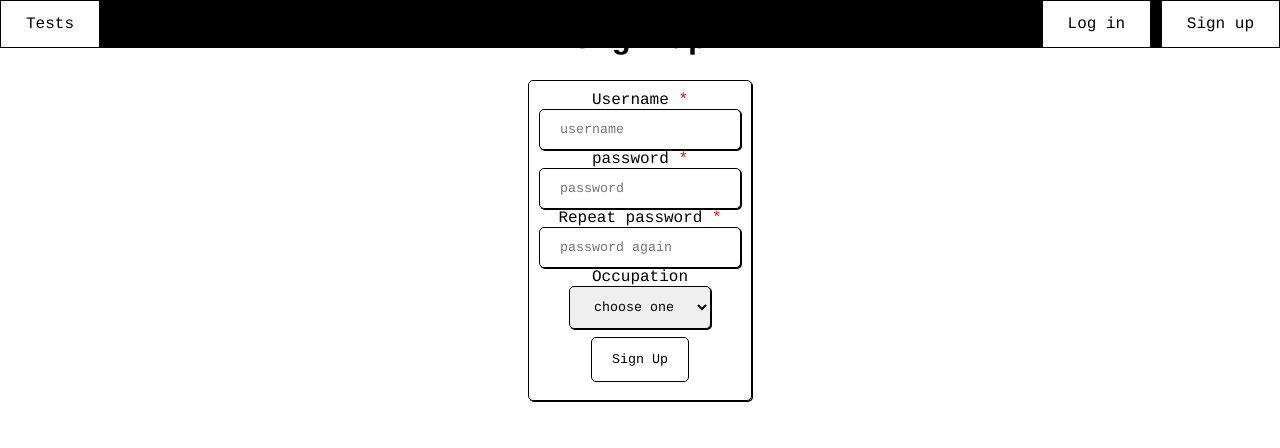
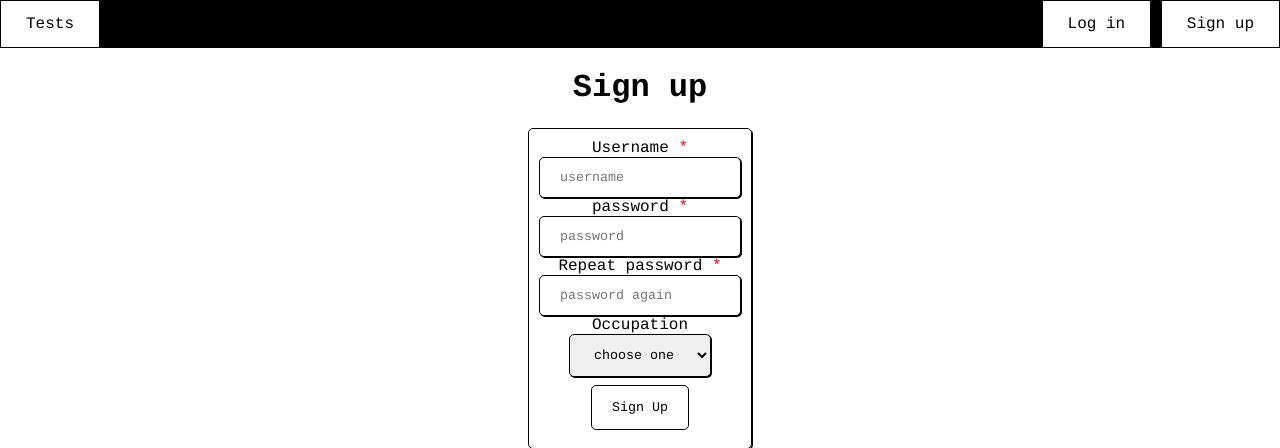
Before and after one commit to Theo777-coder/maths-test-creator, a PHP site: page /view/signUp_view.php in a window 1280 px wide. Shown: the top 448 px of the page. Run offline with PHP 8.4, Linux system fonts and the light colour scheme; data that the repository does not hold is empty; some libraries are stand-ins or nearby versions.

Commit message:
Fixed issues with fixed nav bar based on page position

```diff
--- a/AJAX/commonJS.js
+++ b/AJAX/commonJS.js
@@ -3,9 +3,11 @@ $(document).ready(function() {
 
     window.onscroll = function() {
         if (window.pageYOffset > header.offsetTop) {
+            document.body.style.paddingTop = header.offsetHeight + 'px';
             header.classList.remove("absolute");
             header.classList.add("fixed");
         } else if (window.pageYOffset == 0) {
+            document.body.style.paddingTop = null;
             header.classList.remove("fixed");
             header.classList.add("absolute");
         }
--- a/CSS/test.css
+++ b/CSS/test.css
@@ -44,8 +44,8 @@ body {
     width: 100%;
 }
 
-.absolute {
-    position: absolute;
+.relative {
+    position: relative;
 }
 
 .fixed {
--- a/model/connect.php
+++ b/model/connect.php
@@ -11,6 +11,6 @@ $pdo = new PDO("pgsql:" . sprintf(
 ));
 
 //localhost login
-// $dsn = "pgsql:host=localhost;port=5432;dbname=postgres;user=postgres;password=postgres";
-// $pdo = new PDO($dsn);
+$dsn = "pgsql:host=localhost;port=5432;dbname=postgres;user=postgres;password=postgres";
+$pdo = new PDO($dsn);
 ?>
--- a/view/topBar_view.php
+++ b/view/topBar_view.php
@@ -14,7 +14,7 @@ require_once "../controller/topBar.php";
     <script src="../AJAX/commonJS.js"></script>
 </head>
 <header>
-    <nav class="navi absolute" id="navigation">
+    <nav class="navi relative" id="navigation">
         <div id="linkBar" class="hiddenWhenPrinted">
             <a class="navLinks" href="tests_view.php">Tests</a>
             <?php
```
Also changed, not shown: AJAX/profile.js (+3 -5 lines), AJAX/tests.js (+16 -15 lines).
